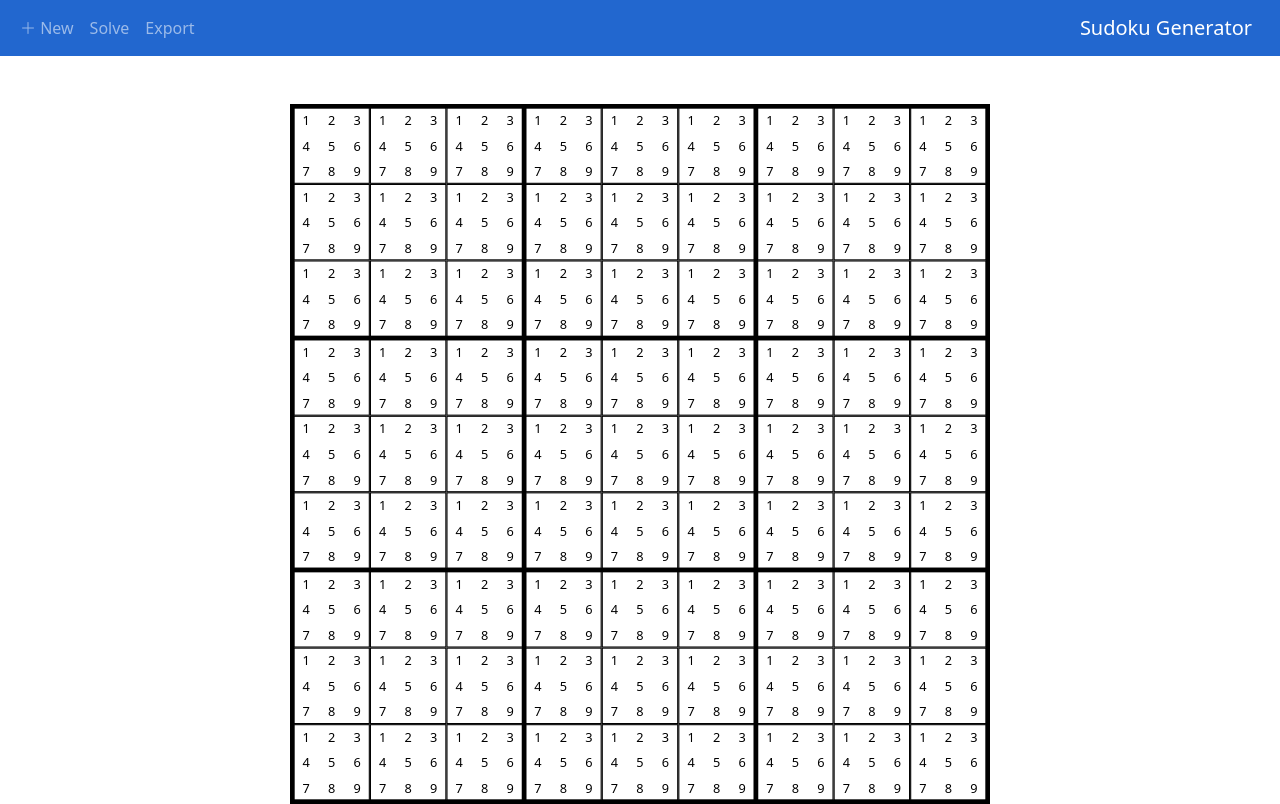
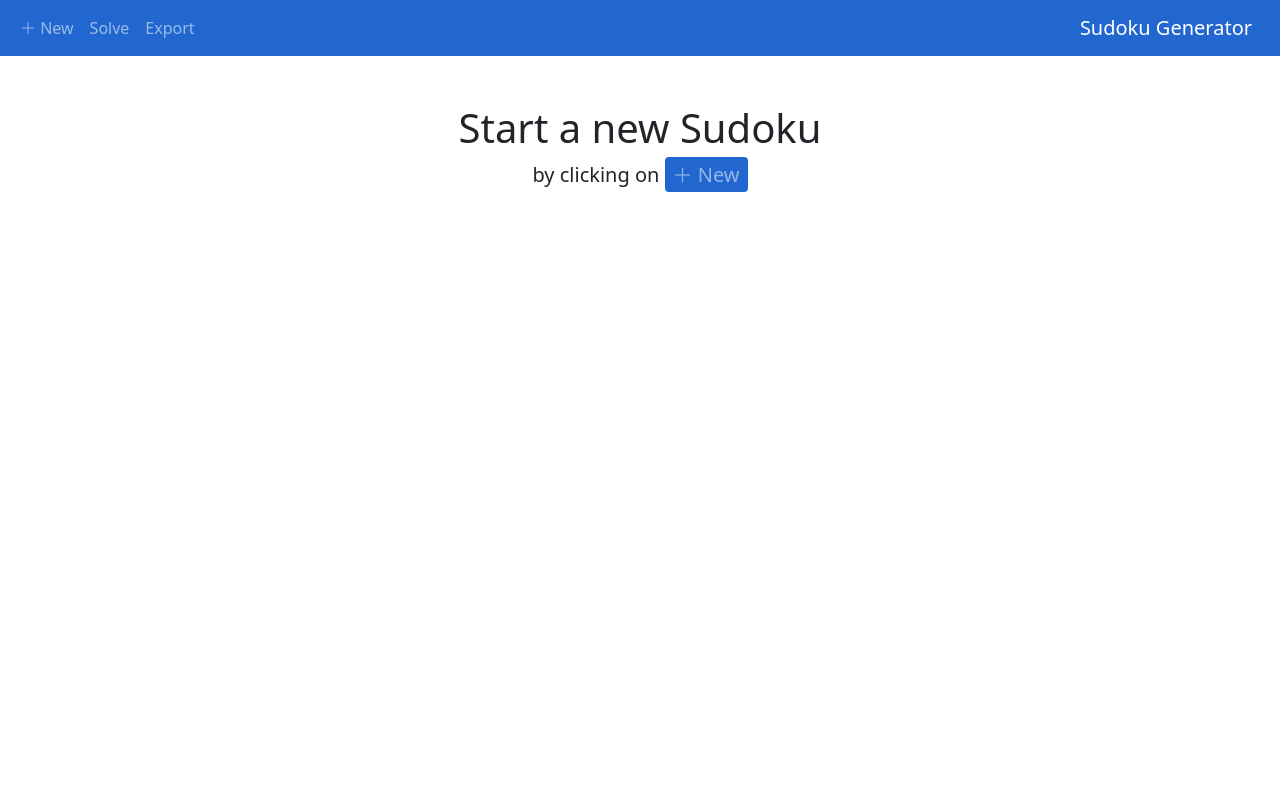
Before and after one commit to bliepp/sudoku-react, a React (Vite) app: page / in a window 1280 px wide. Built offline with nearby package versions, Linux system fonts and the light colour scheme.

Commit message:
Migrate sudoku sidelength fro mstate to routes

```diff
--- a/package.json
+++ b/package.json
@@ -13,6 +13,7 @@
     "bootstrap-icons": "^1.11.3",
     "react": "^18.2.0",
     "react-dom": "^18.2.0",
+    "react-router-dom": "^6.22.1",
     "sass": "^1.71.0"
   },
   "devDependencies": {
--- a/src/App.jsx
+++ b/src/App.jsx
@@ -1,17 +1,17 @@
-import { useState } from "react";
+import { useRef } from "react";
+import { Outlet } from "react-router-dom";
 
-import Board from "./Board";
 import Navbar from "./Navbar";
 
 export default function App() {
-  const [sideLength, setSideLength] = useState(9);
+    const mainRef = useRef(null);
 
-  return (
-    <>
-    <Navbar setSize={setSideLength} />
-    <main id="Board" className="container-fluid text-center mt-5">
-      <Board sideLength={sideLength} strokeWidth={40/sideLength} size={700} />
-    </main>
-    </>
-  );
+    return (
+        <>
+            <Navbar exportRef={mainRef} />
+            <main ref={mainRef} id="Board" className="container-fluid text-center mt-5">
+                <Outlet />
+            </main>
+        </>
+    );
 }
--- a/src/Board.jsx
+++ b/src/Board.jsx
@@ -1,10 +1,10 @@
-import { Fragment, useMemo, useState } from "react";
+import { Fragment, forwardRef, useMemo, useState } from "react";
 
 import Cell from "./Cell";
 import Wavefunction from "./Wavefunction";
 
 
-export default function Board({ sideLength = 9, strokeWidth = 10, size = 512 }){
+function Board({ sideLength = 9, strokeWidth = 10, size = 512 }, ref){
     const [cells, setCells] = useState([]);
     const wavefunction = useMemo(() => {
         let wf = new Wavefunction(sideLength);
@@ -23,7 +23,7 @@ export default function Board({ sideLength = 9, strokeWidth = 10, size = 512 }){
 
 
     return (
-        <svg viewBox={`0 0 ${size} ${size}`} width={size} height={size}>
+        <svg ref={ref} viewBox={`0 0 ${size} ${size}`} width={size} height={size}>
             {
                 cells.map((value, index) => {
                     let [x, y] = wavefunction.index2coord(index);
@@ -65,3 +65,5 @@ export default function Board({ sideLength = 9, strokeWidth = 10, size = 512 }){
         </svg>
     );
 }
+
+export default forwardRef(Board);
--- a/src/Navbar.jsx
+++ b/src/Navbar.jsx
@@ -1,11 +1,6 @@
-export default function Navbar({ setSize }){
-    function setSizeWrapper(size){
-        return function(e){
-          e.preventDefault();
-          setSize(size);
-        };
-    }
+import { Link } from "react-router-dom";
 
+export default function Navbar({ exportRef }){
     return (
     <nav className="navbar navbar-expand-lg navbar-dark bg-primary">
         <div className="container-fluid flex-row-reverse">
@@ -19,9 +14,9 @@ export default function Navbar({ setSize }){
                     <a className="nav-link" href="#/" role="button" data-bs-toggle="dropdown" aria-expanded={false}><i className="bi bi-plus-lg d-none d-lg-inline" /> New</a>
                     <ul className="dropdown-menu">
                         <li><h6 className="dropdown-header">Choose size</h6></li>
-                        <li><a className="dropdown-item" href="#/" onClick={setSizeWrapper(4)}>4x4</a></li>
-                        <li><a className="dropdown-item" href="#/" onClick={setSizeWrapper(9)}>9x9</a></li>
-                        <li><a className="dropdown-item" href="#/" onClick={setSizeWrapper(16)}>16x16</a></li>
+                        <li><Link className="dropdown-item" to="/4x4/">4x4</Link></li>
+                        <li><Link className="dropdown-item" to="/9x9/">9x9</Link></li>
+                        <li><Link className="dropdown-item" to="/16x16/">16x16</Link></li>
                     </ul>
                 </li>
                 <li className="nav-item">
@@ -31,7 +26,22 @@ export default function Navbar({ setSize }){
                     <a className="nav-link" href="#/" role="button" data-bs-toggle="dropdown" aria-expanded={false}>Export</a>
                     <ul className="dropdown-menu">
                         <li><h6 className="dropdown-header">Choose format</h6></li>
-                        <li><a className="dropdown-item" href="#/" onClick={(e) => e.preventDefault()}>SVG</a></li>
+                        <li><a className="dropdown-item" href="#/" onClick={(e) => {
+                            e.preventDefault();
+
+                            if (!exportRef.current) {
+                                console.warn("Main object not found");
+                                return
+                            }
+
+                            const svgDom = exportRef.current.querySelector("svg");
+                            if (!svgDom) {
+                                console.warn("No svg object to export");
+                                return
+                            }
+
+                            console.log(svgDom);
+                        }}>SVG</a></li>
                     </ul>
                 </li>
             </ul>
--- a/src/index.jsx
+++ b/src/index.jsx
@@ -1,14 +1,46 @@
 import React from "react";
 import ReactDOM from "react-dom/client";
-import "bootstrap/dist/js/bootstrap.bundle.js"
-import "bootstrap-icons/font/bootstrap-icons.css"
+import { createHashRouter, RouterProvider } from "react-router-dom";
+import "bootstrap/dist/js/bootstrap.bundle.js";
+import "bootstrap-icons/font/bootstrap-icons.css";
 
 import "./index.scss";
 import App from "./App";
+import Board from "./Board"
+
+const router = createHashRouter([
+    {
+        path: "/",
+        element: <App />,
+        children: [
+            {
+                path: "/",
+                element: (<>
+                    <h1>Start a new Sudoku</h1>
+                    <p className="lead">
+                        by clicking on <span style={{"--bs-text-opacity": "0.55"}} className="bg-primary text-light rounded-1 px-2 py-1"><i className="bi bi-plus-lg" /> New</span>
+                    </p>
+                </>),
+            },
+            {
+                path: "/4x4/",
+                element: <Board sideLength={4} strokeWidth={10} size={700} />,
+            },
+            {
+                path: "/9x9/",
+                element: <Board sideLength={9} strokeWidth={5} size={700} />,
+            },
+            {
+                path: "/16x16/",
+                element: <Board sideLength={16} strokeWidth={3} size={700} />,
+            },
+        ],
+    },
+]);
 
 const root = ReactDOM.createRoot(document.getElementById("root"));
 root.render(
     <React.StrictMode>
-        <App />
+        <RouterProvider router={router} />
     </React.StrictMode>
 );
```
Also changed, not shown: 1 other file (tests, documents, lock files or other folders).
